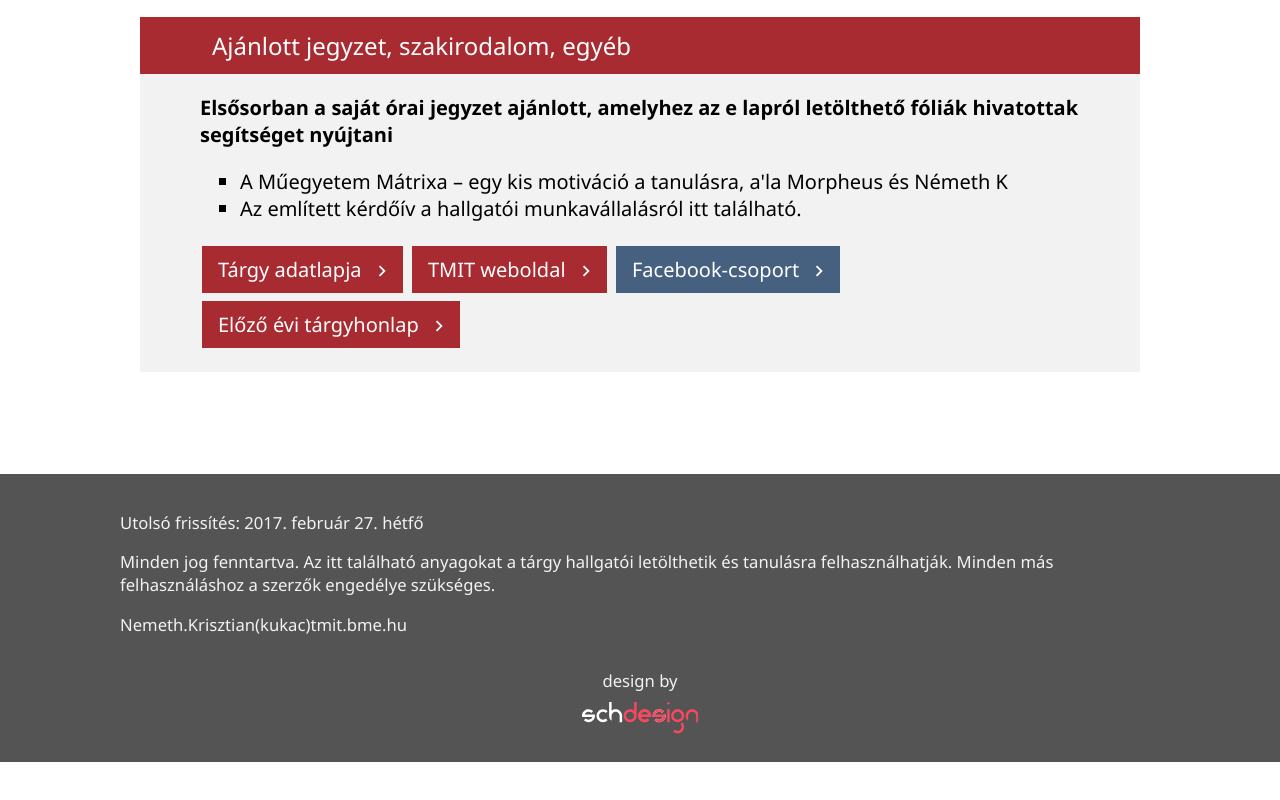
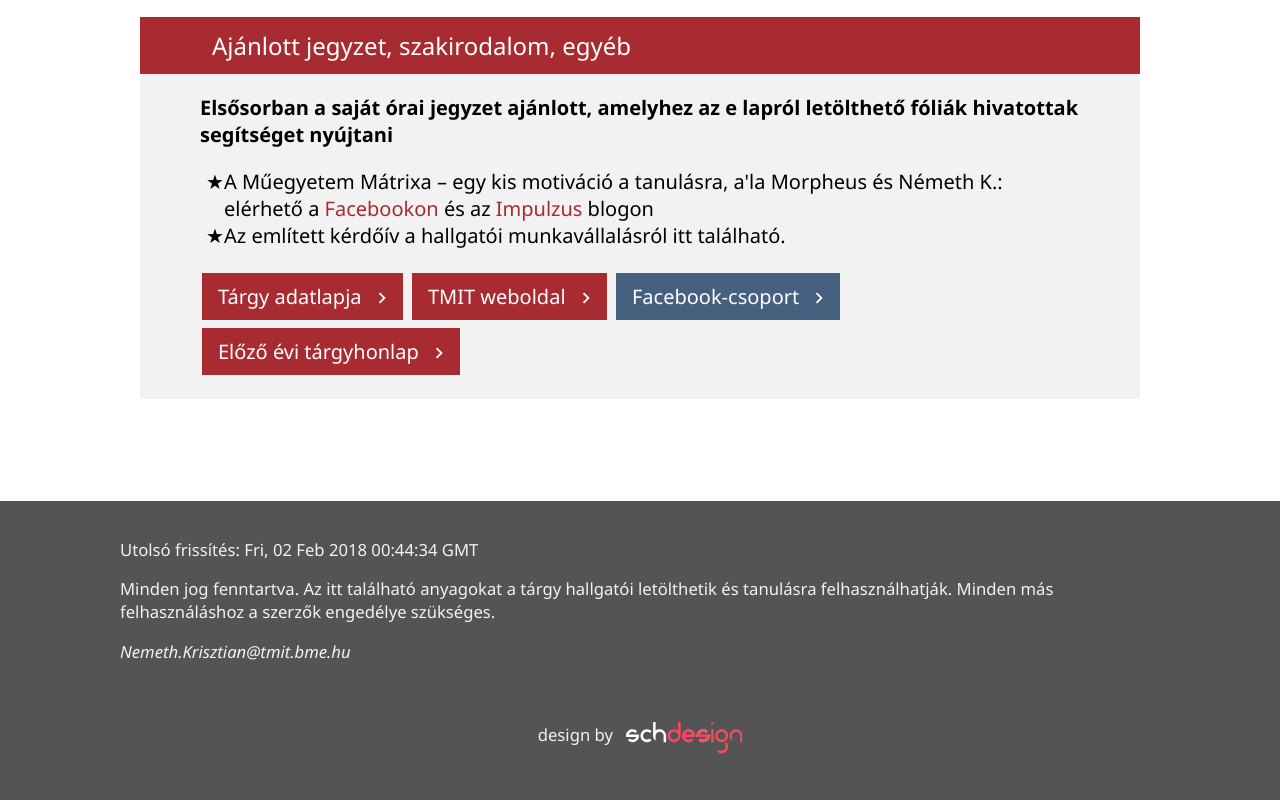
Before and after one commit to anadutova/kh2, a plain HTML site: page index.html in a window 1280 px wide. Shown: the part 1631-2431 px from the top of the page. Before the commit the page ends 2393 px from the top, so only its background shows below. Drawn offline with Linux system fonts and the light colour scheme.

Commit message:
Linkek színe, Last Modified

```diff
--- a/index.html
+++ b/index.html
@@ -143,7 +143,7 @@
 				<section>
 					<p class="paragraph--emphasised">Elsősorban a saját órai jegyzet ajánlott, amelyhez az e lapról letölthető fóliák hivatottak segítséget nyújtani</p>
 					<ul>
-						<li>A Műegyetem Mátrixa – egy kis motiváció a tanulásra, a'la Morpheus és Németh K
+						<li>A Műegyetem Mátrixa – egy kis motiváció a tanulásra, a'la Morpheus és Németh K.: elérhető a <a class="link" href="#">Facebookon</a> és az <a class="link" href="#">Impulzus</a> blogon
 						</li>
 						<li>Az említett kérdőív a hallgatói munkavállalásról itt található.</li>
 					</ul>
@@ -175,16 +175,16 @@
 		</article>
 	</div>
 	<footer class="footer">
-		<small class="fiiter__small">
-			<p>Utolsó frissítés: 2017. február 27. hétfő</p>
+		<small class="footer__small">
+			<p>Utolsó frissítés: <time id="js-lastModified">2017. február 27. hétfő</time></p>
 			<p>Minden jog fenntartva. Az itt található anyagokat a tárgy hallgatói letölthetik és tanulásra felhasználhatják. Minden
 				más felhasználáshoz a szerzők engedélye szükséges.</p>
-			<p>Nemeth.Krisztian(kukac)tmit.bme.hu</p>
+			<p><address><a class="email" href="mailto:Nemeth.Krisztian@tmit.bme.hu">Nemeth.Krisztian@tmit.bme.hu</a></address></p>
 			<div class="schdesign-ack">
-				<p class="schdesign-ack_text">design by</p>
-				<svg class="schdesign-logo" role="img">
-					<use xlink:href="icons.svg#schdesign_logo" />
-				</svg>
+				<p class="schdesign-ack_text">design by <svg class="schdesign-logo" role="img">
+						<use xlink:href="icons.svg#schdesign_logo" />
+					</svg></p>
+
 			</div>
 		</small>
 	</footer>
--- a/script.js
+++ b/script.js
@@ -32,7 +32,7 @@ function onReady(){
             topic: "Bemutatkozás, játékszabályok",
             address:  null,
             lecturer: "NK",
-            comment:  "Lorem ipsum dolor sit amet Lorem ipsum dolor sit ametLorem ipsum dolor sit ametLorem ipsum dolor sit amet"
+            comment:  "Lorem ipsum dolor sit amet\nLorem ipsum dolor sit ametLorem ipsum dolor sit ametLorem ipsum dolor sit amet"
     });
 
     var table = document.getElementById("table-body");
@@ -42,8 +42,6 @@ function onReady(){
         row.setAttribute("class", "table__row");
 
         let cell = document.createElement("td");
-        //unicode for BLACK RIGHT-POINTING TRIANGLE
-        //cell.textContent = "\u25b6";
 
         var button = document.createElement("button");
         button.classList.add("expand-button");
@@ -85,7 +83,14 @@ function onReady(){
             switch (i) {
                 case 0: cellText = document.createTextNode(lecture.date);
                 break;
-                case 1: cellText = document.createTextNode(lecture.topic);
+                case 1: {
+                    cellText = document.createTextNode(lecture.topic);
+                    var a = document.createElement("a");
+                    a.classList.add("link");
+                    a.textContent = lecture.topic;
+                    a.href = lecture.address;
+                    cellText = a;
+                }
                 break;
                 case 2: {
                     var a = document.createElement("a");
@@ -122,6 +127,8 @@ function onReady(){
 
         table.appendChild(row);
     }
+
+    updateLastModified();
 }
 
 ready(onReady);
@@ -155,3 +162,15 @@ function initMenuButtonClickEvent(){
     });
 
 }
+
+function updateLastModified(){
+
+    var req = new XMLHttpRequest();
+    req.responseType = "document";
+    req.onload = function(){
+        var time = document.querySelector("#js-lastModified");
+        time.textContent = this.getResponseHeader("Last-Modified");
+    };
+    req.open('HEAD', 'script.js');
+    req.send();
+}
--- a/styles.css
+++ b/styles.css
@@ -11,14 +11,20 @@ body {
 
 .schdesign-ack {
   display: block;
-  margin: 2em auto 0;
+  margin: 2em auto;
+}
+
+.footer {
+  overflow: hidden;
 }
 
 .schdesign-logo {
-  display: block;
+  display: inline-block;
   height:5em;
   width: 7em;
-  margin: -1em auto -1em;
+  /*margin: -1em auto -1em;*/
+  margin-bottom: -2.3em;
+  margin-left: .5em;
 }
 
 .schdesign-ack_text {
@@ -27,8 +33,10 @@ body {
 }
 
 ul {
-  list-style-type: square;
+  list-style-type: "★";
+  padding-left: 1.2em;
   }
+
 
 
 .table__cell--filler {
@@ -48,8 +56,9 @@ ul {
   margin-right: -.3em;
 }
 
-a:link {
+a {
   text-decoration: none;
+  color: inherit;
 }
 
 h1 {
@@ -219,6 +228,13 @@ h2 {
   width: 100%;
 }
 
+.table_cell--data-comment{
+  white-space: pre-wrap;
+}
+
+.link{
+  color: #A82B31;
+}
 
 
 .table__flex-break {
@@ -370,6 +386,8 @@ h2 {
   white-space: pre-wrap;
 }
 
+
+
 #a, #b {
   display: none;
 }
```
